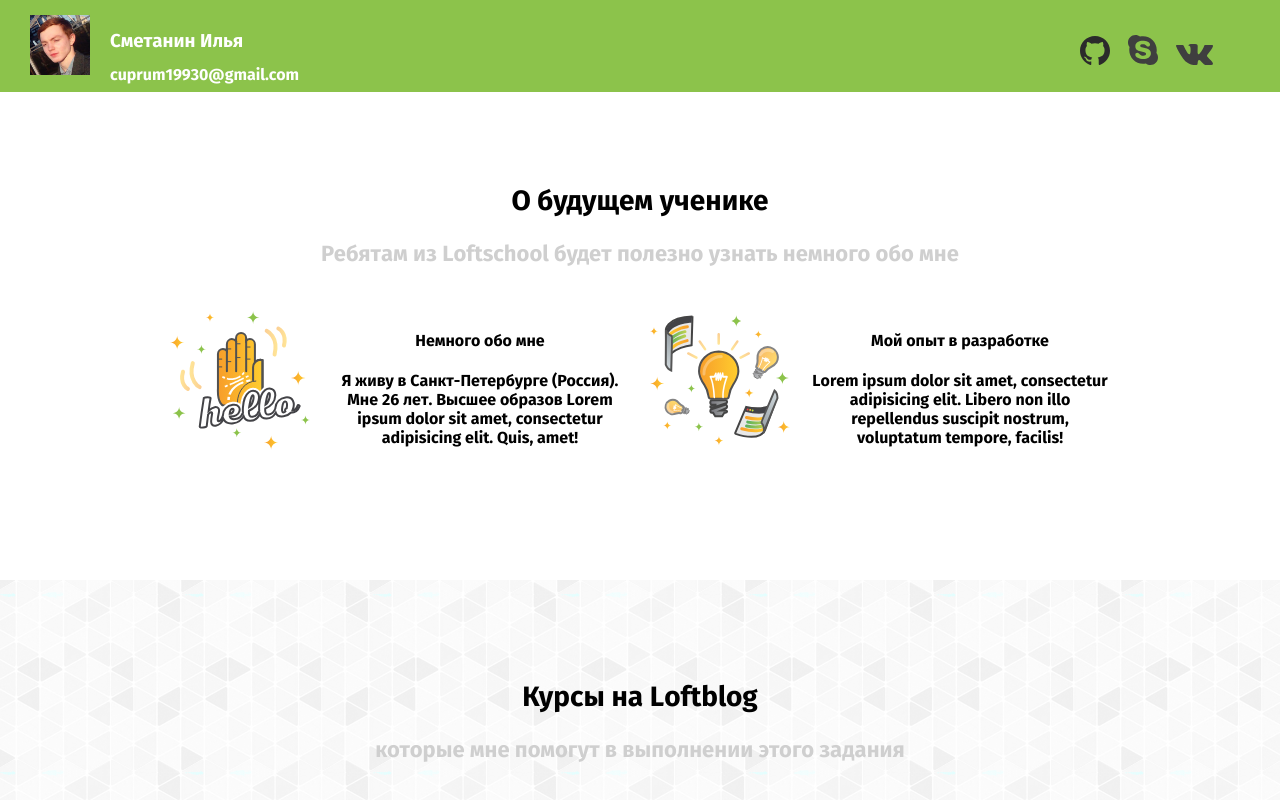
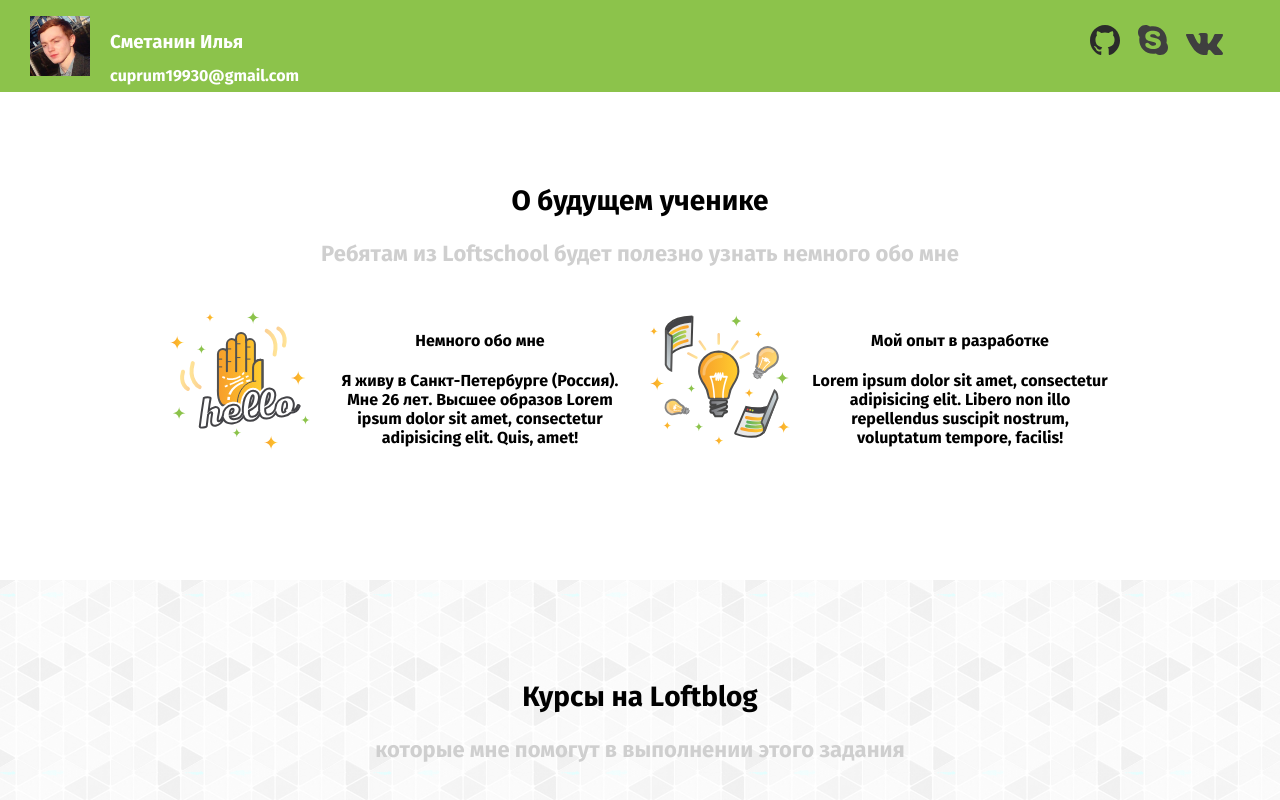
Before and after one commit to ElijahFront/TestProject, a plain HTML site: page index.html in a window 1280 px wide. Shown: the top 800 px of the page. Drawn offline with nearby package versions, Linux system fonts and the light colour scheme.

Commit message:
changed ti flex, OK

```diff
--- a/style.css
+++ b/style.css
@@ -29,11 +29,7 @@ header{
   display: flex;
   flex-direction: row;
   justify-content: space-between;
-}
-.top-info:after{
-  clear: both;
-  content: '';
-  display: table;
+  align-items: center;
 }
 .user{
   height: 60px;
@@ -67,11 +63,9 @@ header{
 
 }
 .social{
-  float: right;
+
   width: 160px;
-  position: absolute;
-  right: 40px;
-  top: 35px;
+
 }
 .social-btn{
   width: 34px;
```
